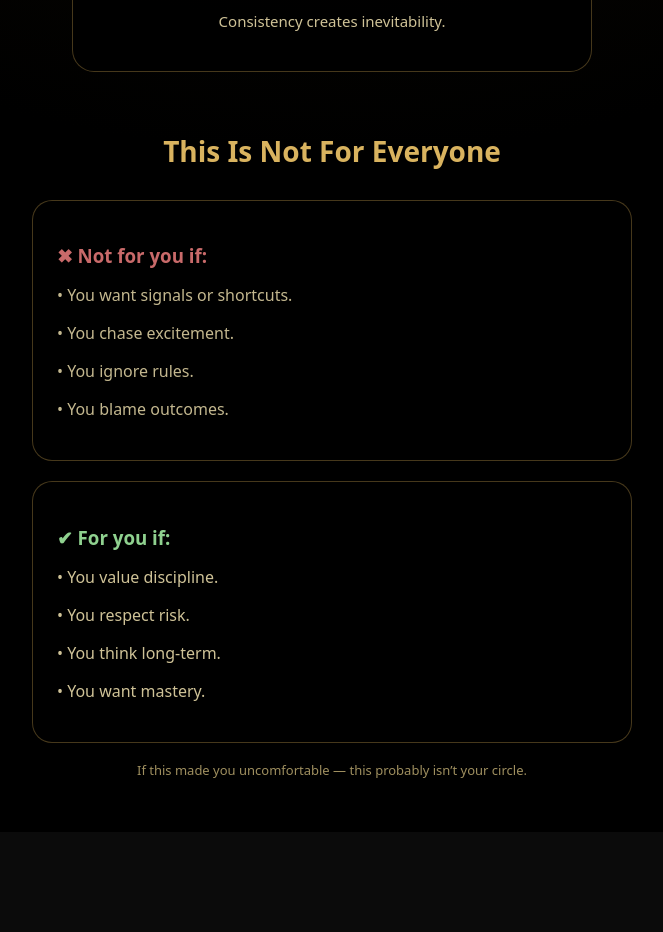
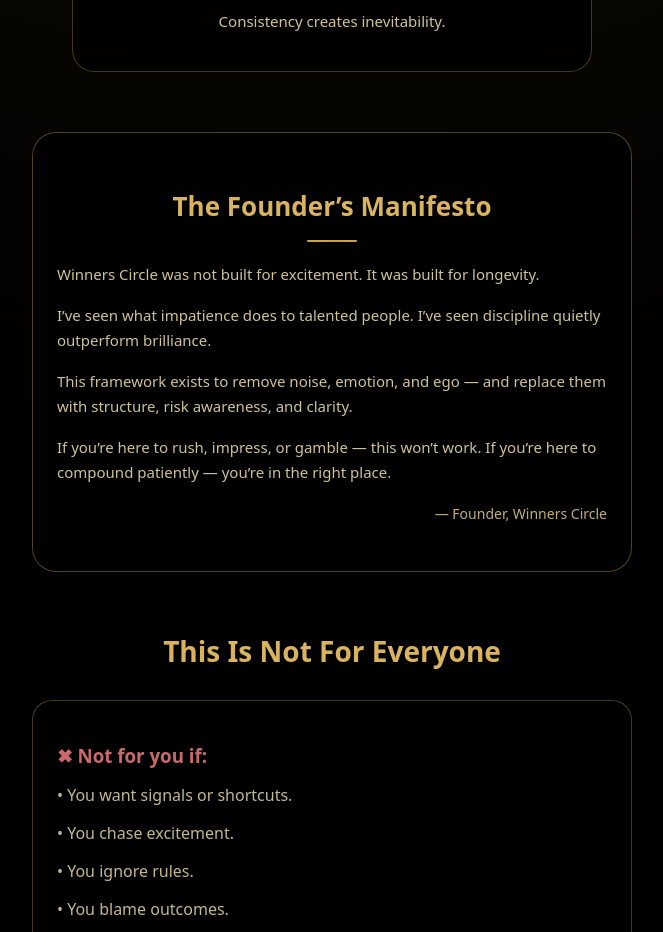
Before and after one commit to bammamileleabdul/winners-circle-university, a Next.js app: page / in a window 1280 px wide. Shown: the part 1020-1952 px from the top of the page, without its empty margins (308-971 px from the left). Before the commit the page ends 1852 px from the top, so only its background shows below. Built offline with nearby package versions, Linux system fonts and the light colour scheme.

Commit message:
Update page.js

```diff
--- a/app/page.js
+++ b/app/page.js
@@ -210,6 +210,71 @@
         ))}
       </section>
 
+      {/* FOUNDER MANIFESTO */}
+      <section
+        style={{
+          maxWidth: 600,
+          margin: "0 auto 60px",
+          background: "rgba(0,0,0,0.75)",
+          border: "1px solid rgba(201,162,77,0.4)",
+          borderRadius: 24,
+          padding: "34px 24px",
+        }}
+      >
+        <h2
+          style={{
+            textAlign: "center",
+            fontSize: 26,
+            fontWeight: 800,
+            color: "#d9b35f",
+            marginBottom: 16,
+          }}
+        >
+          The Founder’s Manifesto
+        </h2>
+
+        <div
+          style={{
+            width: 50,
+            height: 2,
+            background: "#c9a24d",
+            margin: "0 auto 20px",
+            borderRadius: 2,
+          }}
+        />
+
+        <p style={{ fontSize: 15, lineHeight: 1.7, opacity: 0.9 }}>
+          Winners Circle was not built for excitement.
+          It was built for longevity.
+        </p>
+
+        <p style={{ fontSize: 15, lineHeight: 1.7, opacity: 0.9 }}>
+          I’ve seen what impatience does to talented people.
+          I’ve seen discipline quietly outperform brilliance.
+        </p>
+
+        <p style={{ fontSize: 15, lineHeight: 1.7, opacity: 0.9 }}>
+          This framework exists to remove noise, emotion, and ego —
+          and replace them with structure, risk awareness, and clarity.
+        </p>
+
+        <p style={{ fontSize: 15, lineHeight: 1.7, opacity: 0.9 }}>
+          If you’re here to rush, impress, or gamble — this won’t work.
+          If you’re here to compound patiently — you’re in the right place.
+        </p>
+
+        <p
+          style={{
+            marginTop: 18,
+            fontSize: 14,
+            color: "#bfae7a",
+            textAlign: "right",
+          }}
+        >
+          — Founder, Winners Circle
+        </p>
+      </section>
+
       {/* FILTER SECTION */}
       <section style={{ maxWidth: 600, margin: "0 auto" }}>
         <h2
```
